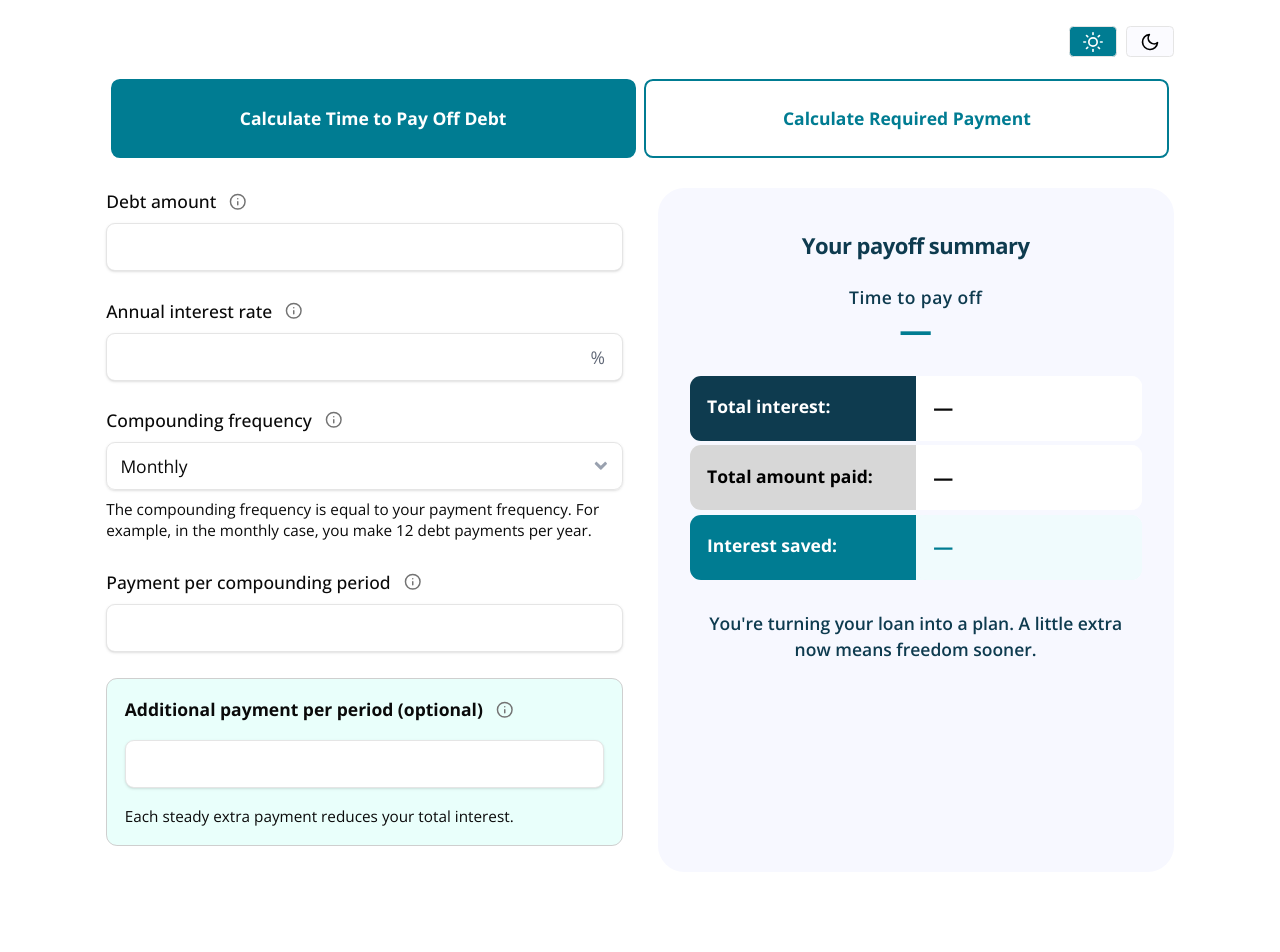
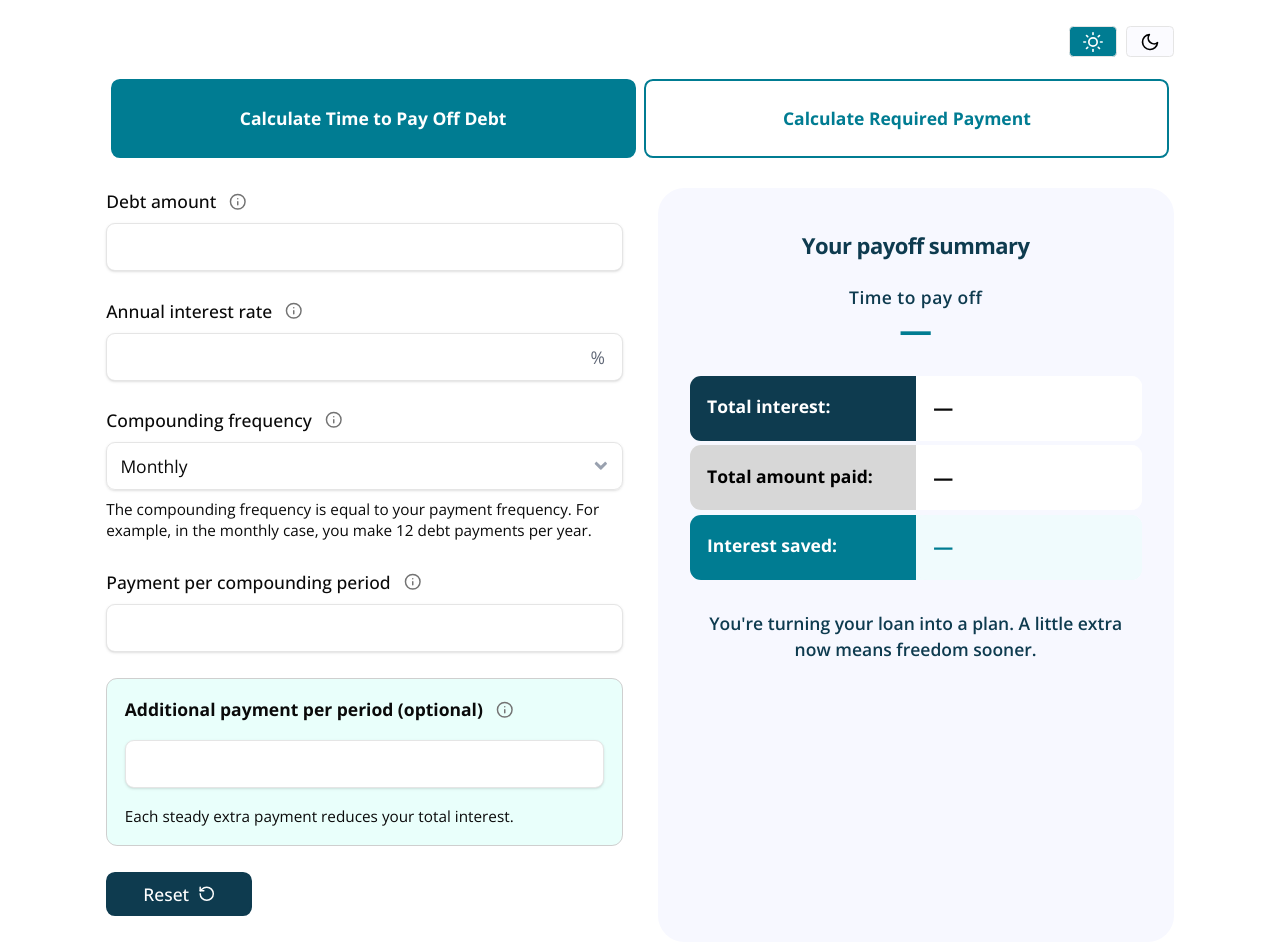
Before and after one commit to SU-SWS/ifdm_learning_apps, a Next.js app: page /interactives/debt-payoff-calculator in a window 1280 px wide. Shown: the top 952 px of the page. Built offline with nearby package versions, Linux system fonts and the light colour scheme.

Commit message:
IFDM-240

```diff
--- a/app/interactives/debt-payoff-calculator/components/debt-payoff-calculator.tsx
+++ b/app/interactives/debt-payoff-calculator/components/debt-payoff-calculator.tsx
@@ -1,6 +1,8 @@
 "use client"
 
 import { useState } from "react"
+import { RotateCcw } from "lucide-react"
+import { Button } from "@/app/ui/components/button"
 import { Card, CardContent, CardHeader, CardTitle } from "@/app/ui/components/card"
 import { Input } from "@/app/ui/components/input"
 import { Label } from "@/app/ui/components/label"
@@ -60,6 +62,22 @@ export default function DebtPayoffCalculator() {
   const clearFocus = (field: FocusableField) => {
     setFocusedField((current) => (current === field ? null : current))
     setTouched((current) => ({ ...current, [field]: true }))
+  }
+
+  // Clears every field on both tabs back to blank (IFDM-240). Debt amount,
+  // annual interest rate, and compounding frequency are shared state, so one
+  // Reset — available on either tab — resets the whole calculator rather
+  // than just the fields visible on the active tab.
+  const resetAll = () => {
+    setDebtAmount("")
+    setInterestRate("")
+    setCompoundingFrequency("monthly")
+    setPayment("")
+    setAdditionalPayment("")
+    setTargetYears("")
+    setTargetMonths("")
+    setFocusedField(null)
+    setTouched(NO_FIELDS_TOUCHED)
   }
 
   const v = validateDebtPayoffInputs({
@@ -314,6 +332,17 @@ export default function DebtPayoffCalculator() {
                             Each steady extra payment reduces your total interest.
                           </p>
                         )}
+                      </div>
+
+                      <div>
+                        <Button
+                          type="button"
+                          onClick={resetAll}
+                          variant="lagunita"
+                          className="whitespace-normal cursor-pointer flex flex-row items-center gap-2 font-medium px-8"
+                        >
+                          Reset <RotateCcw className="h-4 w-4" aria-hidden="true" />
+                        </Button>
                       </div>
                     </CardContent>
                   </Card>
@@ -572,6 +601,17 @@ export default function DebtPayoffCalculator() {
                           </div>
                         )}
                       </div>
+
+                      <div>
+                        <Button
+                          type="button"
+                          onClick={resetAll}
+                          variant="lagunita"
+                          className="whitespace-normal cursor-pointer flex flex-row items-center gap-2 font-medium px-8"
+                        >
+                          Reset <RotateCcw className="h-4 w-4" aria-hidden="true" />
+                        </Button>
+                      </div>
                     </CardContent>
                   </Card>
 
```
